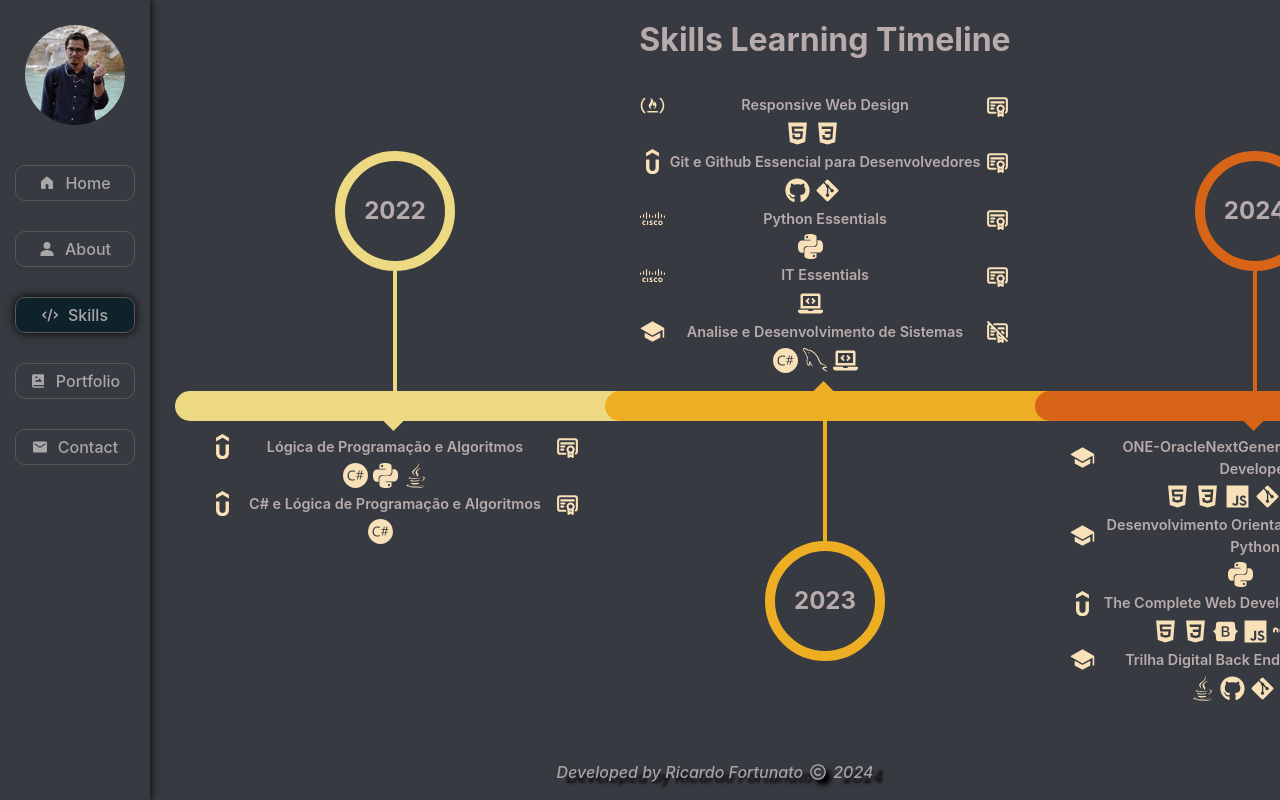
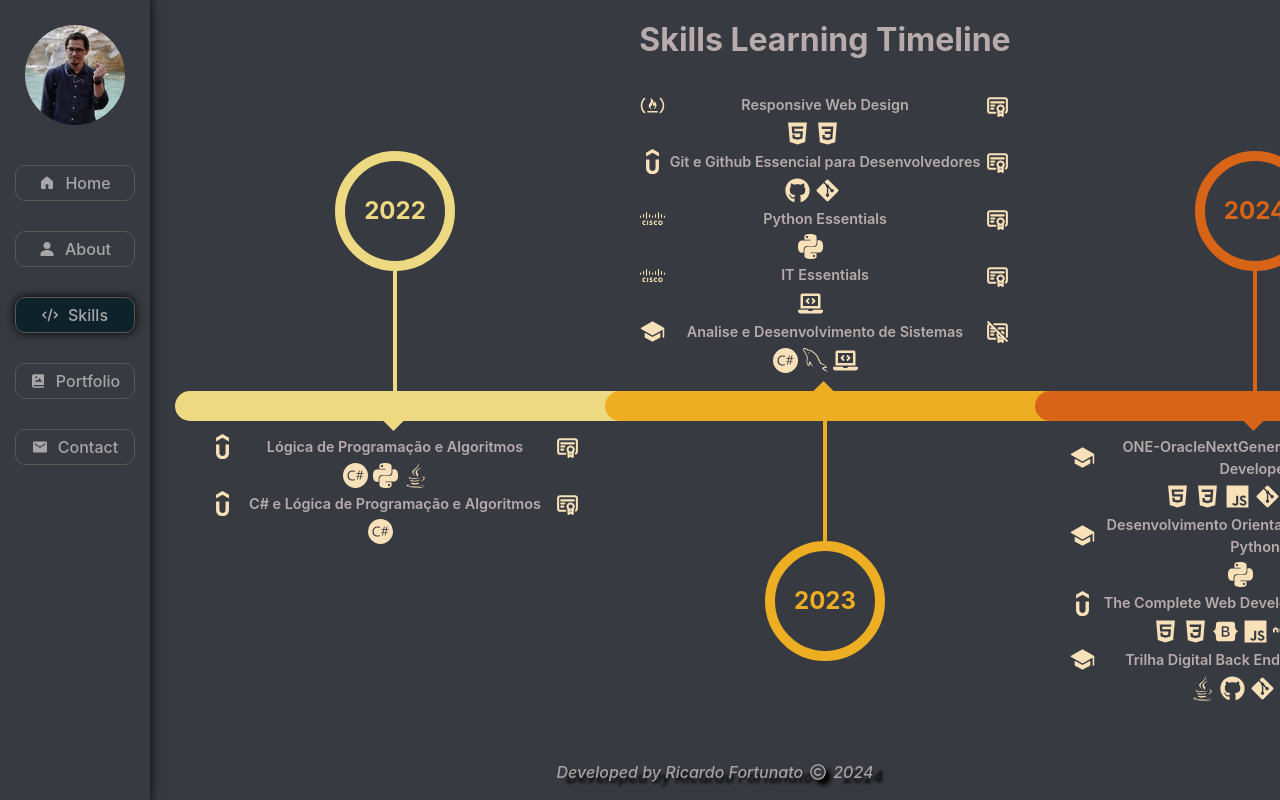
Before and after one commit to Ricardo-Forttunato/portfolio, a React (Vite) app: page /skills in a window 1280 px wide. Built offline with nearby package versions, Linux system fonts and the light colour scheme.

Commit message:
correção de indentação e typo no component Skills  e inclusão de color na classe year_title

```diff
--- a/src/components/Skills/Skills.jsx
+++ b/src/components/Skills/Skills.jsx
@@ -18,7 +18,6 @@ export default function Skills() {
         icon7={content.icon7}
         icon8={content.icon8}
         icon9={content.icon9}
-
         certification={content.certificationUrl}
       />
     )
@@ -47,7 +46,6 @@ export default function Skills() {
             {content2022.map(handleContent)}
           </div>
         </div>
-          {/* -------------------------------------------------------- */}
         <div className={styles.skills_container}>
           <div className={styles.content_reverse}>
             {content2023.map(handleContent)}
@@ -65,7 +63,6 @@ export default function Skills() {
             <div className={`${styles.year_title_reverse} ${styles.title_colorLight}`}>2023</div>
           </div>
         </div>
-          {/* ---------------------------------------------------------------- */}
         <div className={styles.skills_container}>
           <div className={styles.year_container}>
             <div className={`${styles.year_title} ${styles.title_colorDark}`}>2024</div>
--- a/src/components/Skills/Skills.module.css
+++ b/src/components/Skills/Skills.module.css
@@ -13,19 +13,16 @@
   scroll-padding: 0 10px;
 }
 
-/* ----Scrollbar style---- */
-
+/* ----Start Scrollbar style---- */
 .skills::-webkit-scrollbar {
   height: 10px;
   width: 10px;
 }
 
-
 .skills::-webkit-scrollbar-thumb {
   background-color: #5f6263;
   border-radius: 10px;
 }
-
 
 .skills::-webkit-scrollbar-corner {
   display: none;
@@ -35,7 +32,7 @@
   background-color: #0e222b;
   border-radius: 10px;
 }
-/* ----Scrollbar style---- */
+/* ----End Scrollbar style---- */
 
 .title {
   max-width: 1350px;
@@ -93,6 +90,7 @@
   bottom: 0;
   font-size: 1.5rem;
   font-weight: 700;
+  color: #ecd981;
 }
 
 .line_container {
@@ -245,7 +243,6 @@
   align-items: center;
   justify-content: center;
   padding: 0 15px;
-
 }
 
 .polygon_reverse {
@@ -261,6 +258,7 @@
 /* ---- Colors lines ---- */
 .title_colorDark {
   border-color: #d86417;
+  color: #d86417;
 }
 
 .line_colorDark {
@@ -283,6 +281,7 @@
 
 .title_colorLight {
   border-color: #eeae23;
+  color: #eeae23;
 }
 
 .line_colorLight {
```
